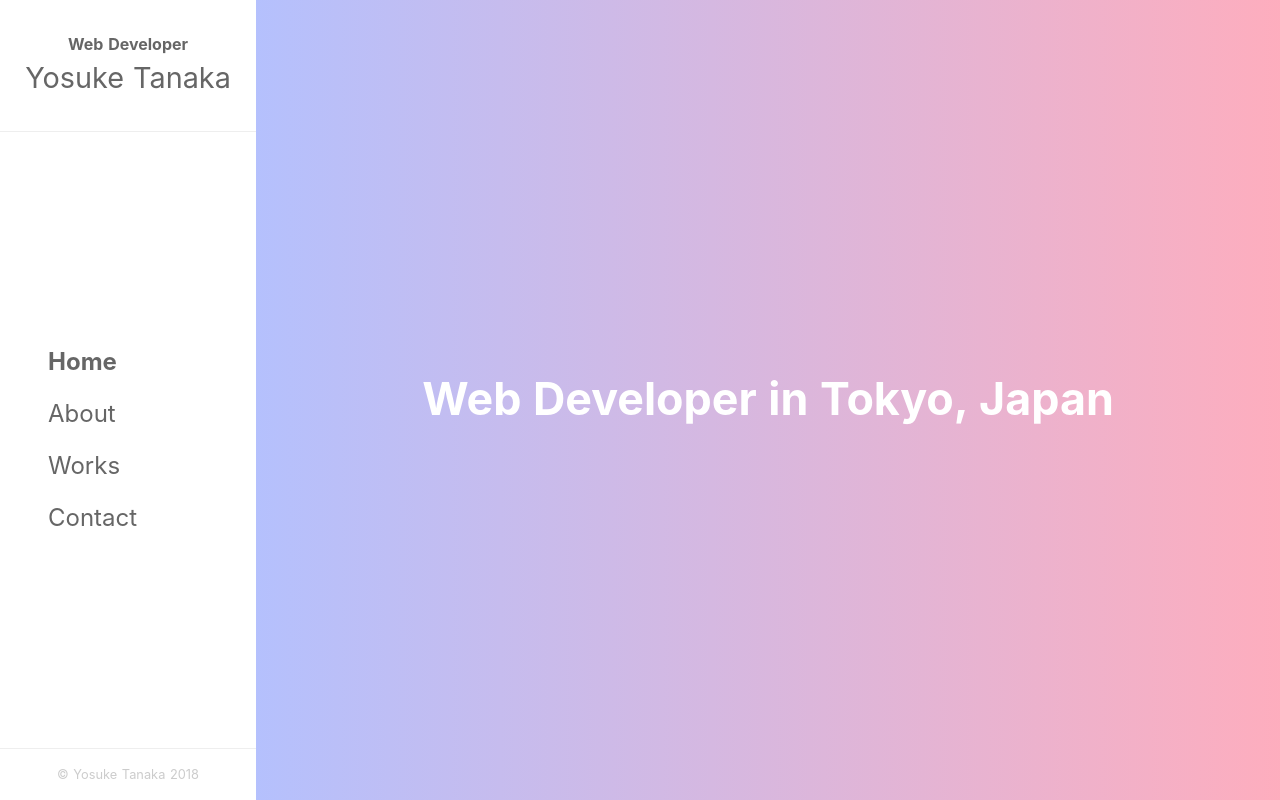
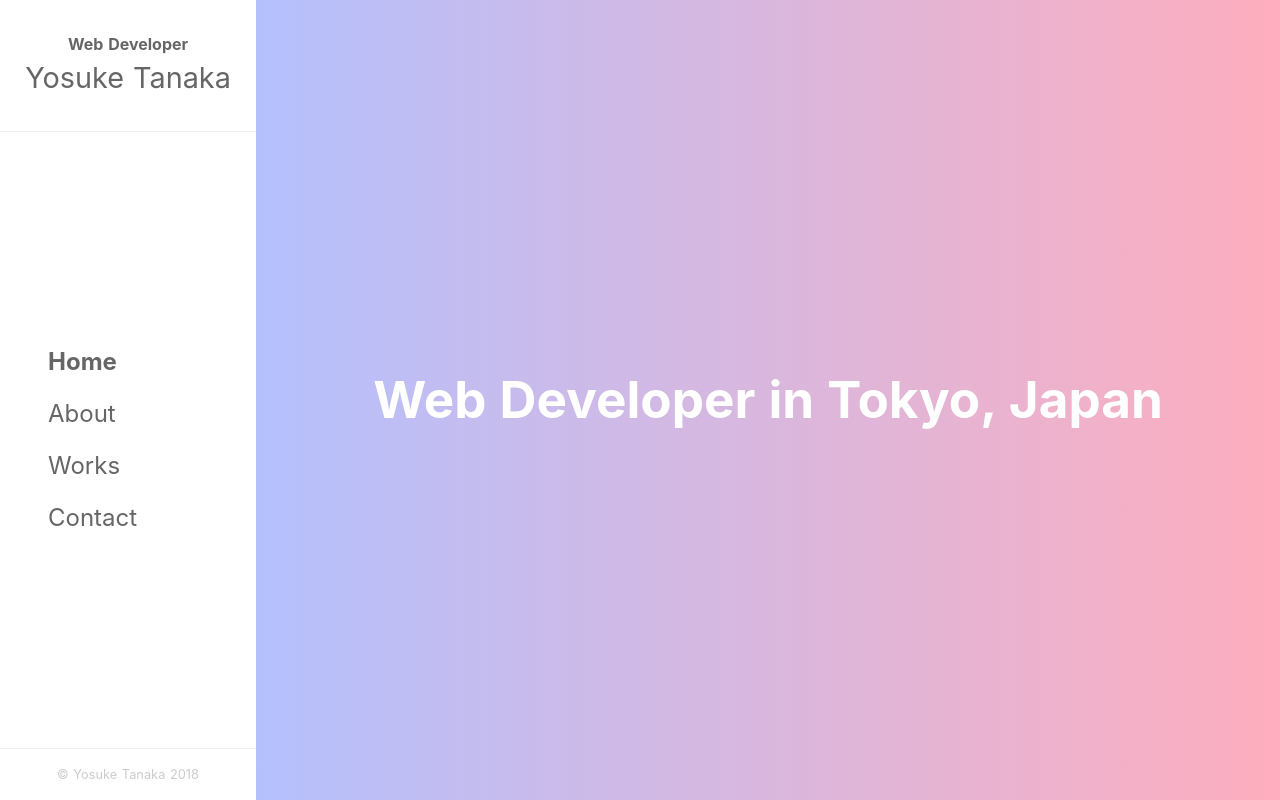
Before and after one commit to yosket/yosket.github.io, a Nuxt app: page / in a window 1280 px wide. Built offline with nearby package versions, Linux system fonts and the light colour scheme.

Commit message:
CSS調整

```diff
--- a/layouts/default.vue
+++ b/layouts/default.vue
@@ -116,16 +116,19 @@ body {
 }
 
 .page {
+  padding: 4rem 1rem;
   position: relative;
   z-index: 1;
 
+  @media (min-width: 768px) {
+    padding: 3rem;
+  }
+
   &:not(.indexPage) {
-    padding: 4rem 1rem;
 
     @media (min-width: 768px) {
       margin: 0 auto;
       max-width: calc(800px + 3rem);
-      padding: 3rem;
     }
   }
 
--- a/pages/index.vue
+++ b/pages/index.vue
@@ -16,7 +16,12 @@
 }
 
 .topMessage {
-  font-size: 3.5vw;
+  font-size: 3.5rem;
   font-weight: bold;
+  line-height: 1.2;
+
+  @media (min-width: 768px) {
+    font-size: 4vw;
+  }
 }
 </style>
```
